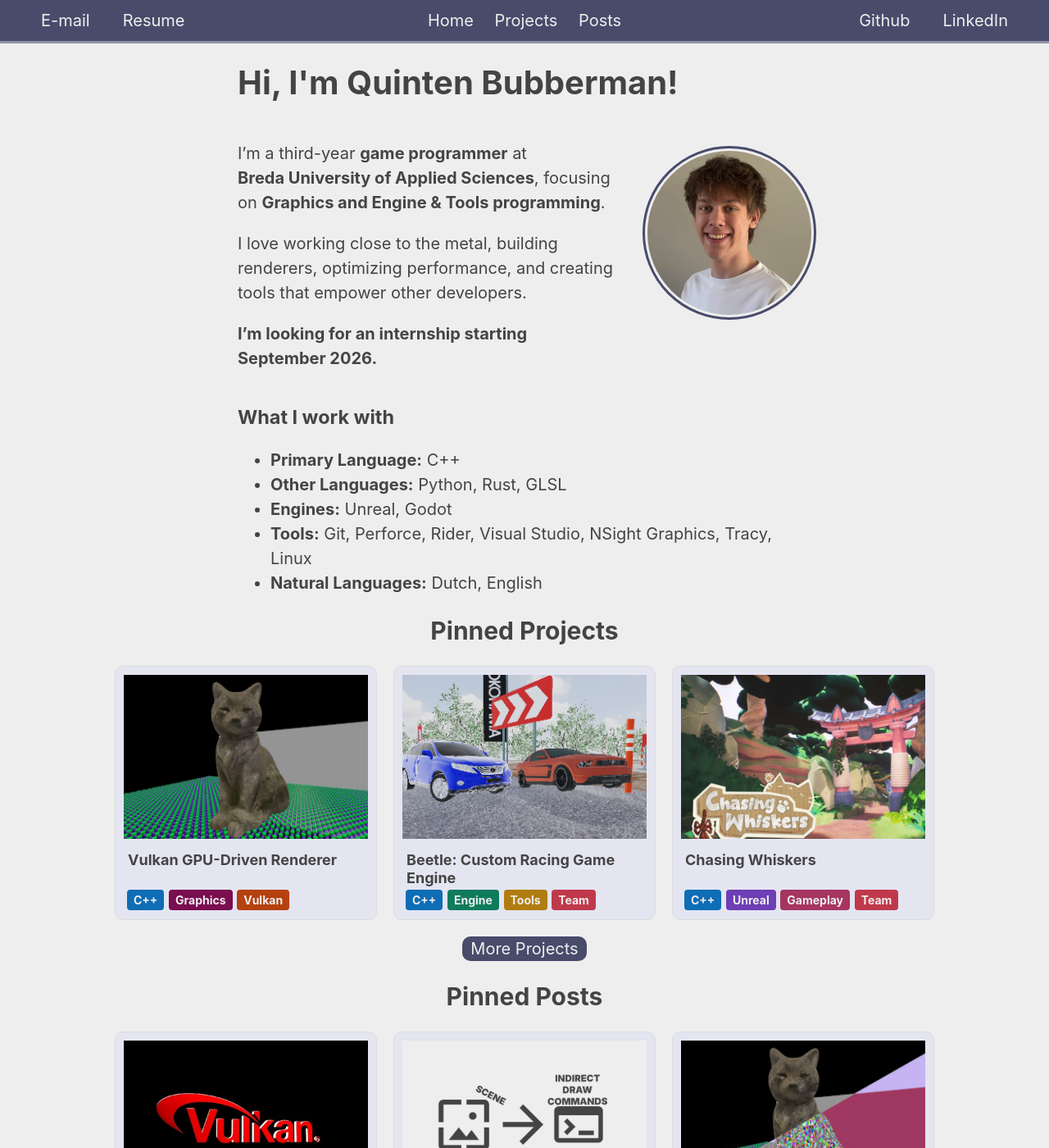
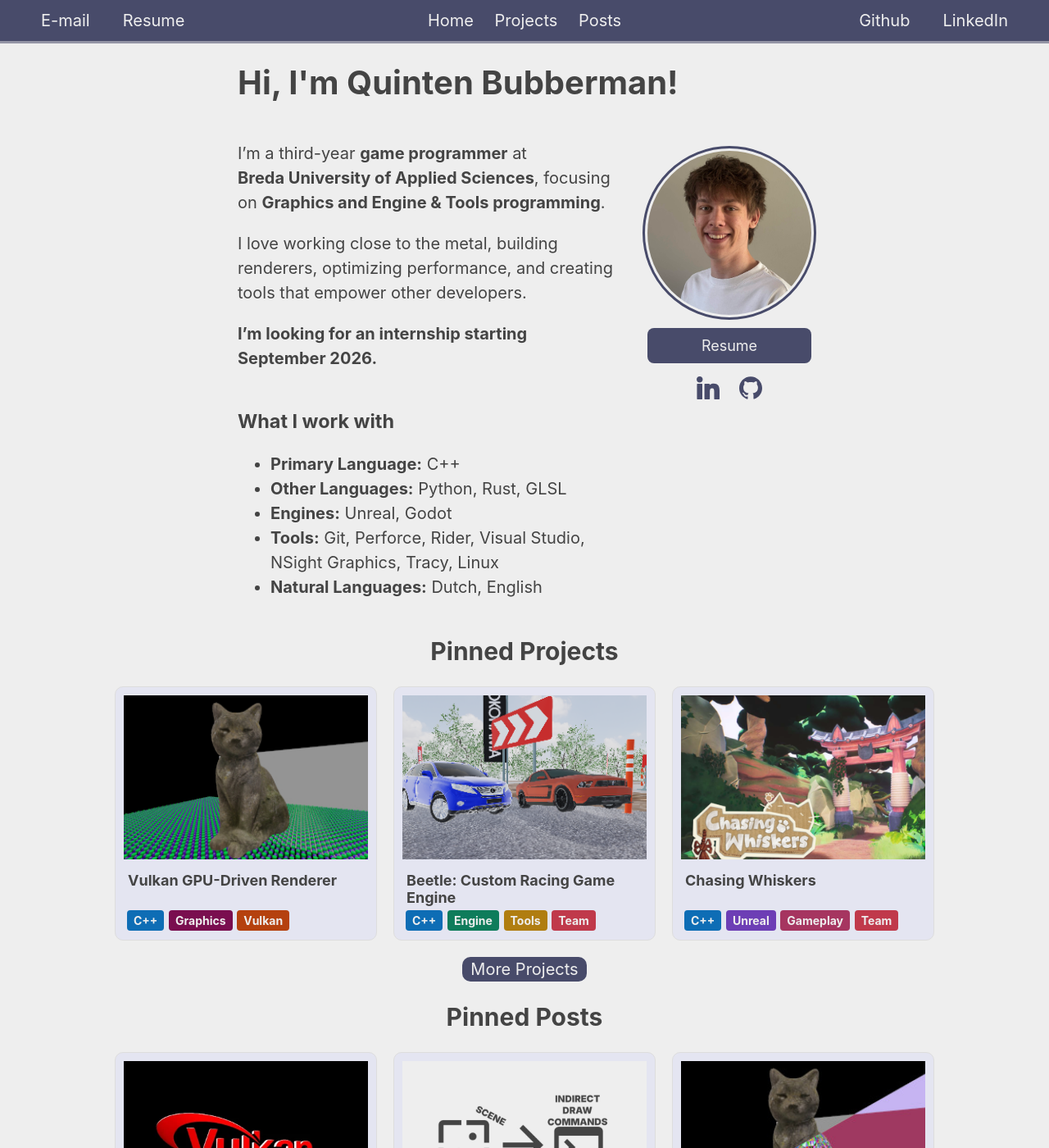
Before and after one commit to bakjedev/bakjedev.github.io, a Jekyll site: the page built from index.md, in a window 1280 px wide and 1400 px high. Shown: the whole window at 82% size. Built offline with Jekyll 4.4.1, drawn with Linux system fonts in a browser that asks for light colours.

Commit message:
Add resume and linked and github buttons to home under picture

```diff
--- a/assets/style.css
+++ b/assets/style.css
@@ -99,13 +99,81 @@ nav a:hover {
   align-self: flex-start;
   outline: 3px solid #484b6a;
   outline-offset: 3px;
-  margin-top: 2.0rem;
 }
 
 .me-section {
   display: flex;
   align-items: flex-start;
   gap: 1rem;
+}
+
+.me-sidebar {
+  display: flex;
+  flex-direction: column;
+  align-items: center;
+  gap: 1rem;
+  margin-top: 2rem;
+  flex-shrink: 0;
+}
+
+.me-buttons {
+  display: flex;
+  flex-direction: column;
+  align-items: center;
+  gap: 10px;
+  width: 200px;
+}
+
+.me-buttons a {
+  background-color: #484b6a;
+  color: #EEE;
+  padding: 8px 12px;
+  border-radius: 8px;
+  text-decoration: none;
+  text-align: center;
+  font-size: 0.9em;
+  width: 100%;
+  box-sizing: border-box;
+}
+
+.me-buttons a:visited { color: #EEE; }
+.me-buttons a:hover { background-color: #5a5e82; color: #EEE; }
+
+.me-icons {
+  display: flex;
+  gap: 12px;
+  width: auto;
+}
+
+.me-icons a {
+  background: none;
+  padding: 6px;
+  width: auto;
+}
+
+.me-icons a:hover {
+  background: none;
+}
+
+.me-icons img {
+  width: 28px;
+  height: 28px;
+  display: block;
+  margin: 0;
+}
+
+.me-icons .icon {
+  display: block;
+  width: 28px;
+  height: 28px;
+  background-color: #484b6a;
+  -webkit-mask: var(--icon) no-repeat center / contain;
+  mask: var(--icon) no-repeat center / contain;
+}
+.me-icons a:hover .icon { background-color: #5a5e82; }
+
+.me-section h3 {
+  margin-top: 3.0rem;
 }
 
 #Projects,
@@ -385,8 +453,7 @@ p:has(.more-link) {
     flex-direction: column;
     align-items: center;
   }
-
-  .me-image {
+  .me-sidebar {
     order: -1;
     margin-top: 0;
   }
--- a/index.md
+++ b/index.md
@@ -11,9 +11,6 @@ I'm a third-year **game programmer** at **Breda&nbsp;University of Applied Scien
 I love working close to the metal, building renderers, optimizing performance, and creating tools that empower other developers.
 
 **I'm looking for an internship starting September&nbsp;2026.**
-</div>
-<img src="assets/images/index/me.jpg" class="me-image">
-</div>
 
 ### What I work with
 
@@ -22,6 +19,23 @@ I love working close to the metal, building renderers, optimizing performance, a
 - **Engines:** Unreal, Godot
 - **Tools:** Git, Perforce, Rider, Visual Studio, NSight Graphics, Tracy, Linux
 - **Natural Languages:** Dutch, English
+
+</div>
+<div class="me-sidebar">
+<img src="assets/images/index/me.jpg" class="me-image">
+<div class="me-buttons">
+<a href="/assets/Resume-Quinten-Bubberman.pdf" target="_blank">Resume</a>
+<div class="me-icons">
+<a href="https://www.linkedin.com/in/quinten-bubberman/">
+<span class="icon" style="--icon: url(/assets/images/index/linkedin.svg)"></span>
+</a>
+<a href="https://github.com/bakjedev">
+<span class="icon" style="--icon: url(/assets/images/index/github.svg)"></span>
+</a>
+</div>
+</div>
+</div>
+</div>
 
 ## Pinned Projects
 {% include grid.html collection="projects" pinned=true %}
```
Also changed, not shown: assets/images/index/github.svg (added), assets/images/index/linkedin.svg (added).
